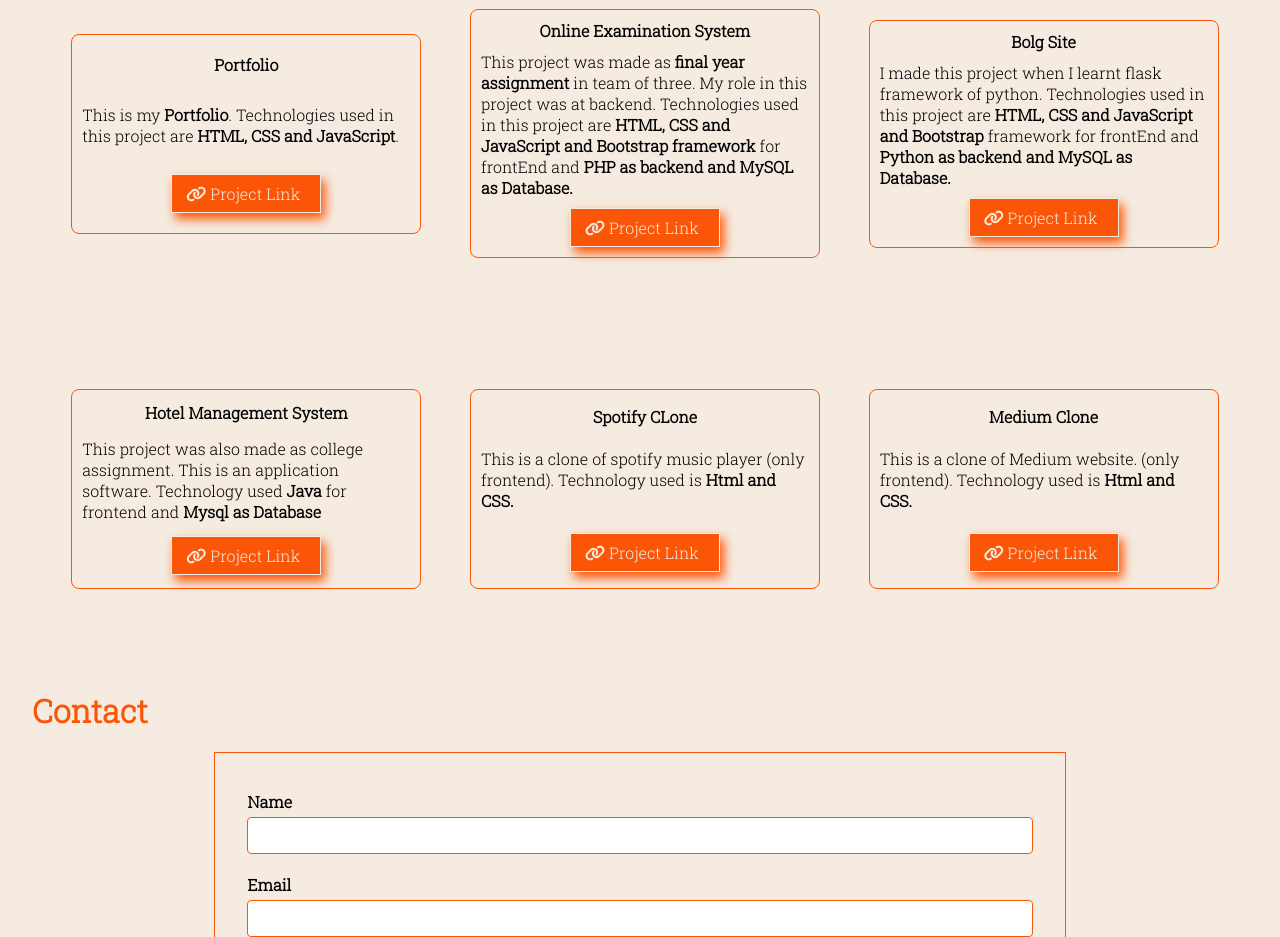
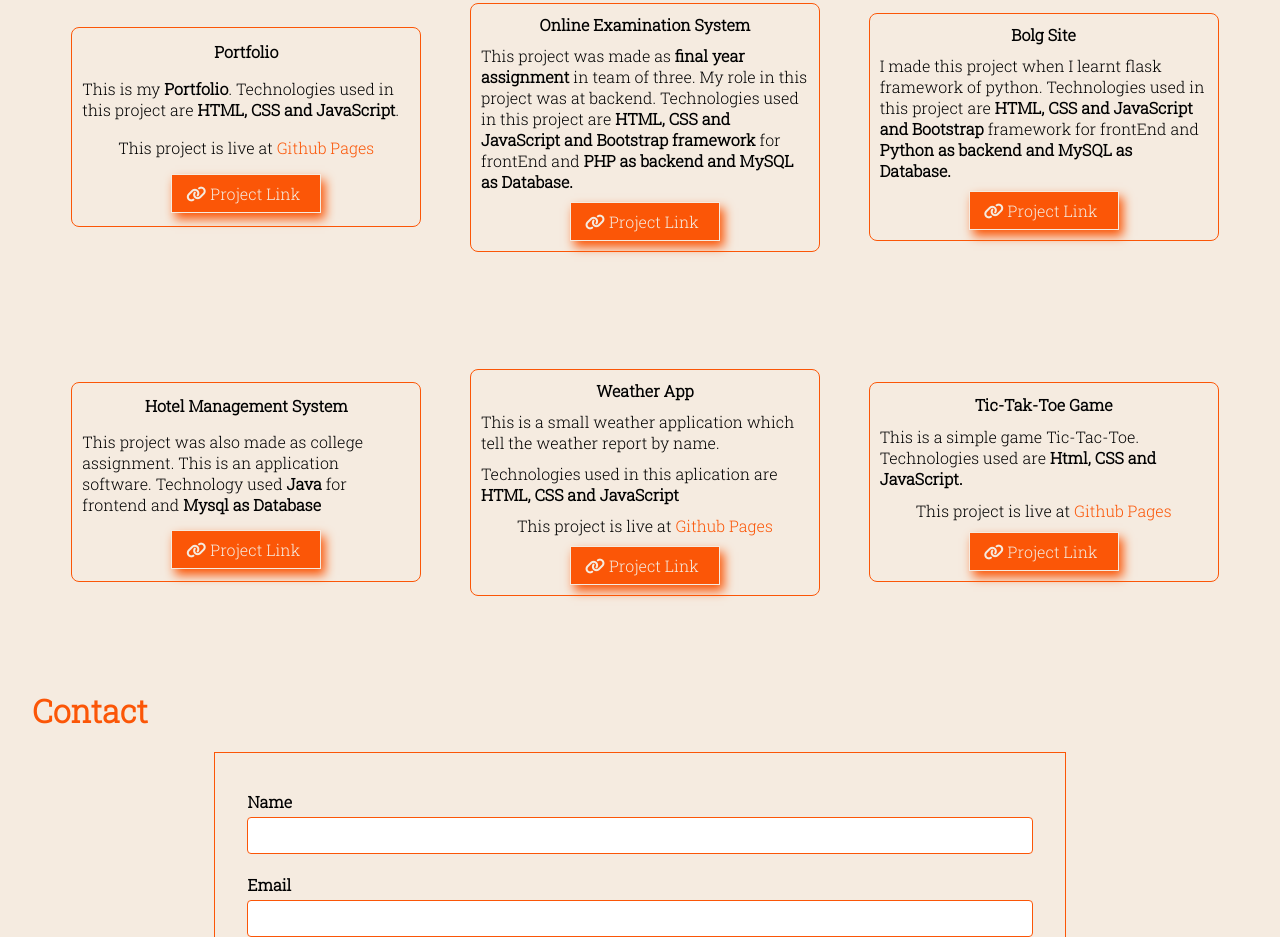
Before and after one commit to djgupta820/my-portfolio, a plain HTML site: page index.html in a window 1280 px wide. Shown: the part 2546-3483 px from the top of the page. Drawn offline with nearby package versions, Linux system fonts and the light colour scheme.

Commit message:
live projects added

```diff
--- a/index.html
+++ b/index.html
@@ -152,6 +152,7 @@
                         This is my <b>Portfolio</b>. Technologies used in this project are <b>HTML, CSS and
                         JavaScript</b>.
                     </p>
+                    <p>This project is live at <a href="https://djgupta820.github.io/my-portfolio/"> Github Pages</a></p>
                     <a href="https://github.com/djgupta820/portfolio" class="btn"> <i class="fa fa-link"></i> Project Link </a>
                 </div>
 
@@ -190,17 +191,19 @@
                 </div>
 
                 <div class="project">
-                    <h4>Spotify CLone</h4>
-                    <p>This is a clone of spotify music player (only frontend). Technology used is <b>Html and CSS.</b>
-                    </p>
-                    <a href="https://github.com/djgupta820/spotify-clone" class="btn"> <i class="fa fa-link"></i>
+                    <h4>Weather App</h4>
+                    <p>This is a small weather application which tell the weather report by name.</p>
+                    <p> Technologies used in this aplication are <b>HTML, CSS and JavaScript </b></p>
+                    <p>This project is live at <a href="https://djgupta820.github.io/weather-app/"> Github Pages</a></p>
+                    <a href="https://github.com/djgupta820/weather-app" class="btn"> <i class="fa fa-link"></i>
                         Project Link </a>
                 </div>
 
                 <div class="project">
-                    <h4>Medium Clone</h4>
-                    <p>This is a clone of Medium website. (only frontend). Technology used is <b>Html and CSS.</b></p>
-                    <a href="https://github.com/djgupta820/medium-clone" class="btn"> <i class="fa fa-link"></i>
+                    <h4>Tic-Tak-Toe Game</h4>
+                    <p>This is a simple game Tic-Tac-Toe. Technologies used are <b>Html, CSS and JavaScript.</b></p>
+                    <p>This project is live at <a href="https://djgupta820.github.io/Tic-Tac-Toe/"> Github Pages</a></p>
+                    <a href="https://github.com/djgupta820/Tic-Tac-Toe" class="btn"> <i class="fa fa-link"></i>
                         Project Link </a>
                 </div>
             </div>
```
